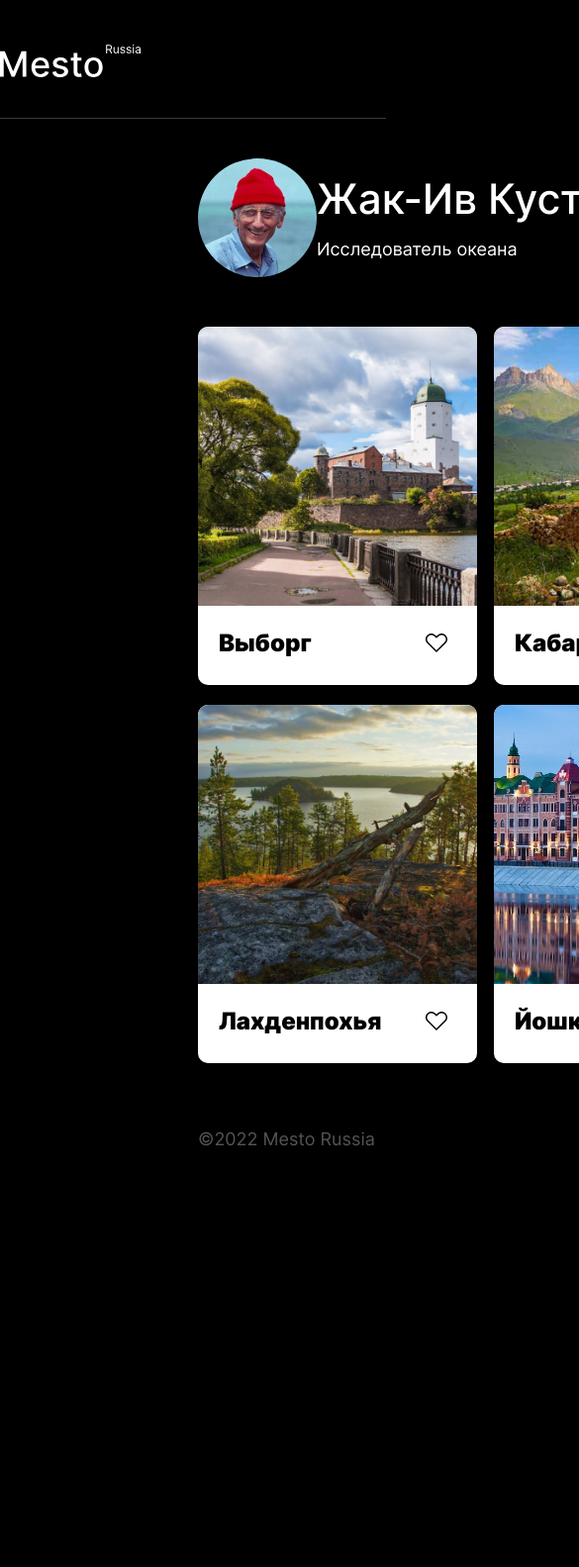
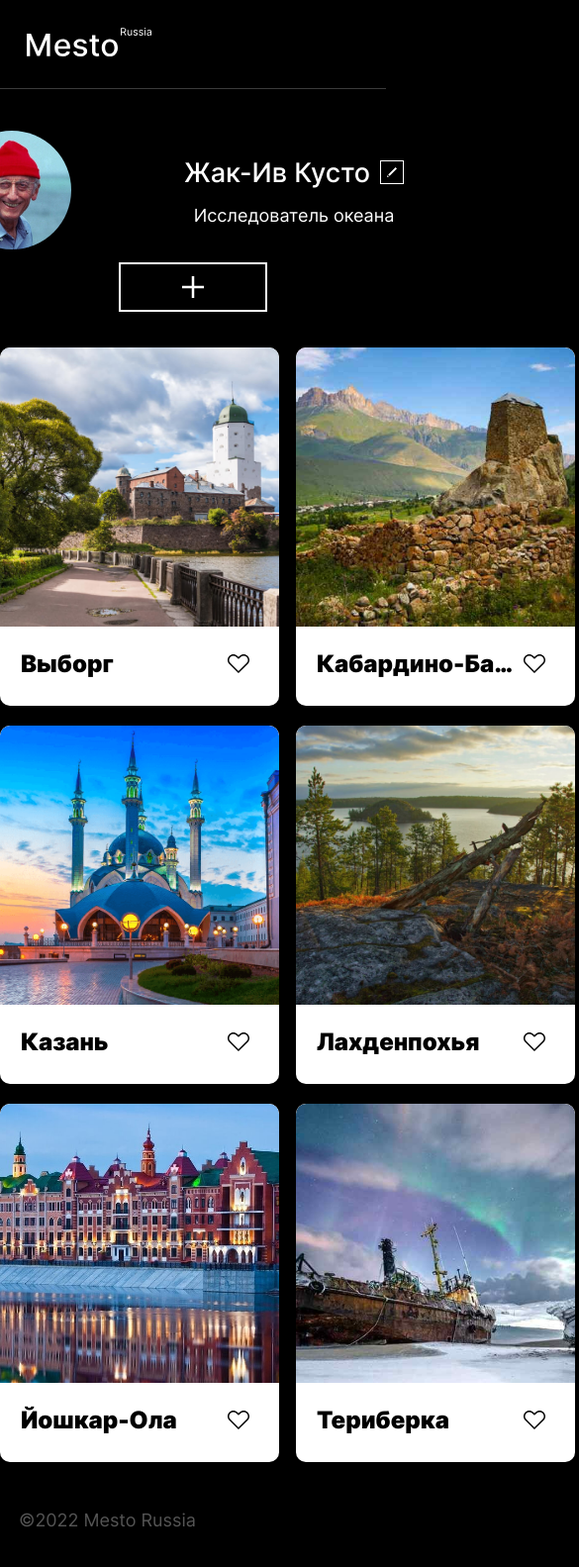
Before and after one commit to AlekseyShaydullin/mesto-project, a plain HTML site: page index.html in a window 390 px wide. Shown: the top 1583 px of the page at 99% size, 585 px wide, since content can reach past the window. Before the commit the page ends 1222 px from the top, so only its background shows below. Drawn offline with Linux system fonts and the light colour scheme; files whose address does not match are found by name.

Commit message:
Адаптация промежуточного состояния сайта

```diff
--- /dev/null
+++ b/blocks/content/content.css
@@ -0,0 +1,10 @@
+.content {
+  max-width: 880px;
+  margin: 0 auto;
+}
+
+@media screen and (max-width: 880px) {
+  .content {
+    max-width: 581px;
+  }
+}
--- a/blocks/elements/elements.css
+++ b/blocks/elements/elements.css
@@ -1,5 +1,5 @@
 .elements {
-  margin: 50px 200px 0;
+  padding-top: 50px;
   display: grid;
   grid-template-columns: repeat(3, 1fr);
   grid-template-rows: repeat(2, 1fr);
@@ -7,11 +7,18 @@
   grid-auto-rows: 1fr;
 }
 
+@media screen and (max-width: 880px) {
+  .elements {
+    padding-top: 36px;
+    grid-template-columns: repeat(2, 1fr);
+    grid-template-rows: repeat(3, 1fr);
+    gap: 20px 17px;
+  }
+}
+
 @media screen and (max-width: 320px) {
   .elements {
-    margin-top: 36px;
-    margin-left: 19px;
-    margin-right: 19px;
+    padding-top: 36px;
     grid-template-columns: repeat(1, 1fr);
     grid-template-rows: repeat(6, 1fr);
     gap: 20px;
--- a/blocks/footer/__copyright/footer__copyright.css
+++ b/blocks/footer/__copyright/footer__copyright.css
@@ -1,4 +1,5 @@
 .footer__copyright {
+  margin: 0;
   font-weight: 400;
   font-size: 18px;
   line-height: 22px;
--- a/blocks/footer/footer.css
+++ b/blocks/footer/footer.css
@@ -1,13 +1,20 @@
 .footer {
-  margin-top: 66px;
-  margin-left: 200px;
-  margin-bottom: 60px;
+  max-width: 880px;
+  margin: 0 auto;
+  padding-top: 66px;
+  padding-bottom: 60px;
 }
 
-@media screen and (max-width: 320px) {
+@media screen and (max-width: 880px) {
   .footer {
-    margin-top: 48px;
-    margin-left: 19px;
-    margin-bottom: 36px;
+    max-width: 581px;
   }
 }
+
+@media screen and (max-width: 599px) {
+  .footer {
+    padding-top: 48px;
+    padding-left: 19px;
+    padding-bottom: 36px;
+  }
+}
--- a/blocks/header/__logo/header__logo.css
+++ b/blocks/header/__logo/header__logo.css
@@ -5,9 +5,11 @@
   display: block;
 }
 
-@media screen and (max-width: 320px) {
+@media screen and (max-width: 599px) {
   .header__logo {
+    width: 32.4%;
+    height: 43.6%;
     padding-left: 27px;
-    padding-bottom: 0;
+    padding-bottom: 31.6px;
   }
 }
--- a/blocks/header/header.css
+++ b/blocks/header/header.css
@@ -1,5 +1,6 @@
 .header {
-  margin: 45px auto 0;
+  margin:0 auto;
+  padding-top: 45px;
   max-width: 880px;
   display: flex;
   border-bottom: solid rgb(84, 84, 84, .7);
@@ -7,12 +8,15 @@
   box-sizing: border-box;
 }
 
-@media screen and (max-width: 320px) {
+@media screen and (max-width: 880px) {
   .header {
-    max-width: 320px;
-    height: 56px;
-    margin-top: 28px;
-    margin-left: 0;
-    margin-right: 0;
+    max-width: 581px;
   }
 }
+
+@media screen and (max-width: 599px) {
+  .header {
+    max-width: 599px;
+    padding-top: 28px;
+  }
+}
--- a/blocks/profile/__container/profile__container.css
+++ b/blocks/profile/__container/profile__container.css
@@ -2,15 +2,18 @@
   display: flex;
   justify-content: space-between;
   align-items: center;
-  /*list-style-type: none;
-  margin: 0;
-  padding: 0;*/
   text-overflow: ellipsis;
   white-space: nowrap;
   overflow: hidden;
 }
 
-@media screen and (max-width: 320px) {
+@media screen and (max-width: 880px) {
+  .profile__container {
+    justify-content: flex-start;
+  }
+}
+
+@media screen and (max-width: 599px) {
   .profile__container {
     justify-content: start;
   }
--- a/blocks/profile/__info/profile__info.css
+++ b/blocks/profile/__info/profile__info.css
@@ -5,9 +5,14 @@
   justify-content: center;
 }
 
-@media screen and (max-width: 320px) {
+@media screen and (max-width: 880px) {
   .profile__info {
     width: 282px;
+  }
+}
+
+@media screen and (max-width: 599px) {
+  .profile__info {
     margin-top: 26px;
     margin-bottom: 36px;
     align-items: center;
--- a/blocks/profile/__name/profile__name.css
+++ b/blocks/profile/__name/profile__name.css
@@ -8,11 +8,16 @@
   overflow: hidden;
 }
 
-@media screen and (max-width: 320px) {
+@media screen and (max-width: 880px) {
   .profile__name {
-    font-weight: 500;
+    padding-right: 15px;
     font-size: 27px;
     line-height: 33px;
+  }
+}
+
+@media screen and (max-width: 599px) {
+  .profile__name {
     text-align: center;
     padding-right: 10px;
   }
--- a/blocks/profile/profile.css
+++ b/blocks/profile/profile.css
@@ -1,15 +1,13 @@
 .profile {
-  margin: 40px 200px 0;
+  padding-top: 40px;
   display: flex;
   justify-content: space-between;
   align-items: center;
 }
 
-@media screen and (max-width: 320px) {
+@media screen and (max-width: 599px) {
   .profile {
-    margin-top: 42px;
-    margin-left: 19px;
-    margin-right: 19px;
+    padding-top: 42px;
     flex-direction: column;
     justify-content: start;
   }
--- a/pages/index.css
+++ b/pages/index.css
@@ -3,6 +3,7 @@
 @import url(../blocks/body/body.css);
 @import url(../blocks/page/page.css);
 @import url(../blocks/header/header.css);
+@import url(../blocks/content/content.css);
 @import url(../blocks/header/__logo/header__logo.css);
 @import url(../blocks/profile/profile.css);
 @import url(../blocks/profile/__bio/profile__bio.css);
```
Also changed, not shown: index.html (+1 -1 lines).
